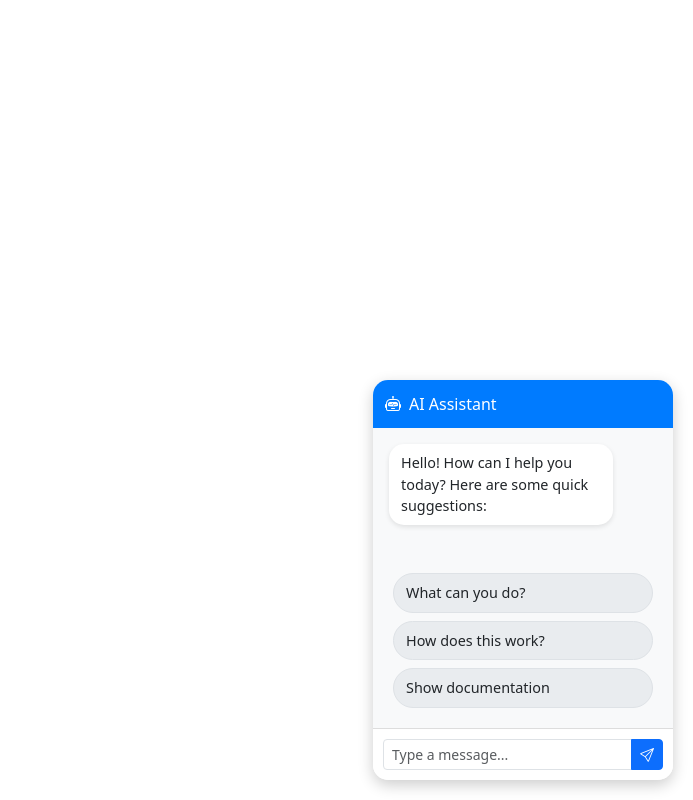
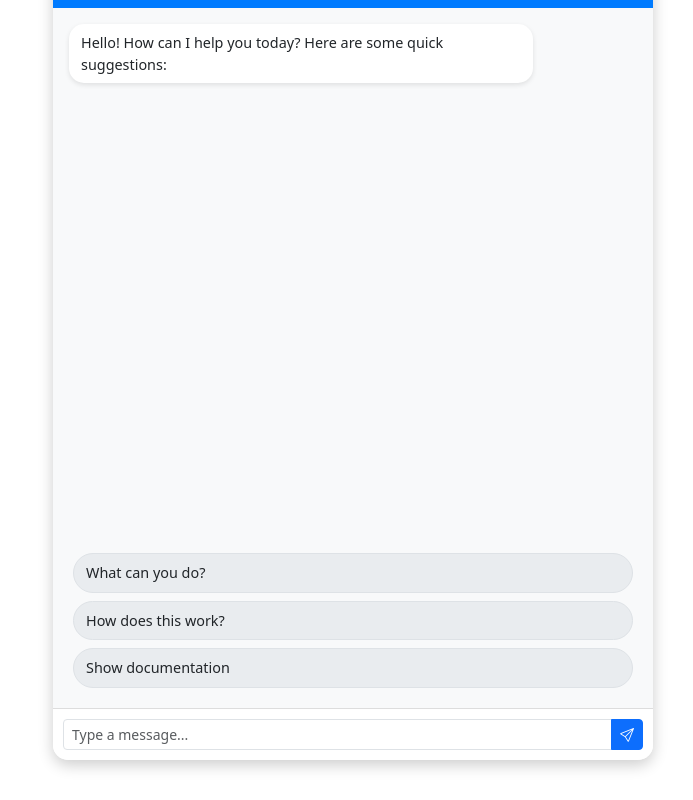
Before and after one commit to younes921722/KAI-FRONT, a plain HTML site: page index.html in a window 1280 px wide. Both pictures are taken after a click on the element 1230 px from the left and 750 px from the top of the page. Shown: the whole page, without its empty margins (587-1280 px from the left). Drawn offline with nearby package versions, Linux system fonts and the light colour scheme.

Commit message:
feat: update the style.css and index.html

```diff
--- a/css/styles.css
+++ b/css/styles.css
@@ -1,10 +1,10 @@
 /* Chat Container */
 .chat-container {
-    position: fixed;
-    bottom: 20px;
-    right: 20px;
-    width: 300px;
-    height: 400px;
+    position:fixed;
+    bottom: 40px;
+    right: 40px;
+    width: 600px;
+    height: 800px;
     background: white;
     border-radius: 15px;
     box-shadow: 0 5px 15px rgba(0,0,0,0.2);
--- a/index.html
+++ b/index.html
@@ -18,7 +18,7 @@
     <div class="chat-container hidden" id="chatContainer">
         <div class="chat-header" id="chatHeader">
             <i class="bi bi-robot me-2"></i>
-            <span>AI Assistant</span>
+            <span>KAI</span>
         </div>
         <div class="chat-body" id="chatMessages">
             <!-- Initial Message -->
```
